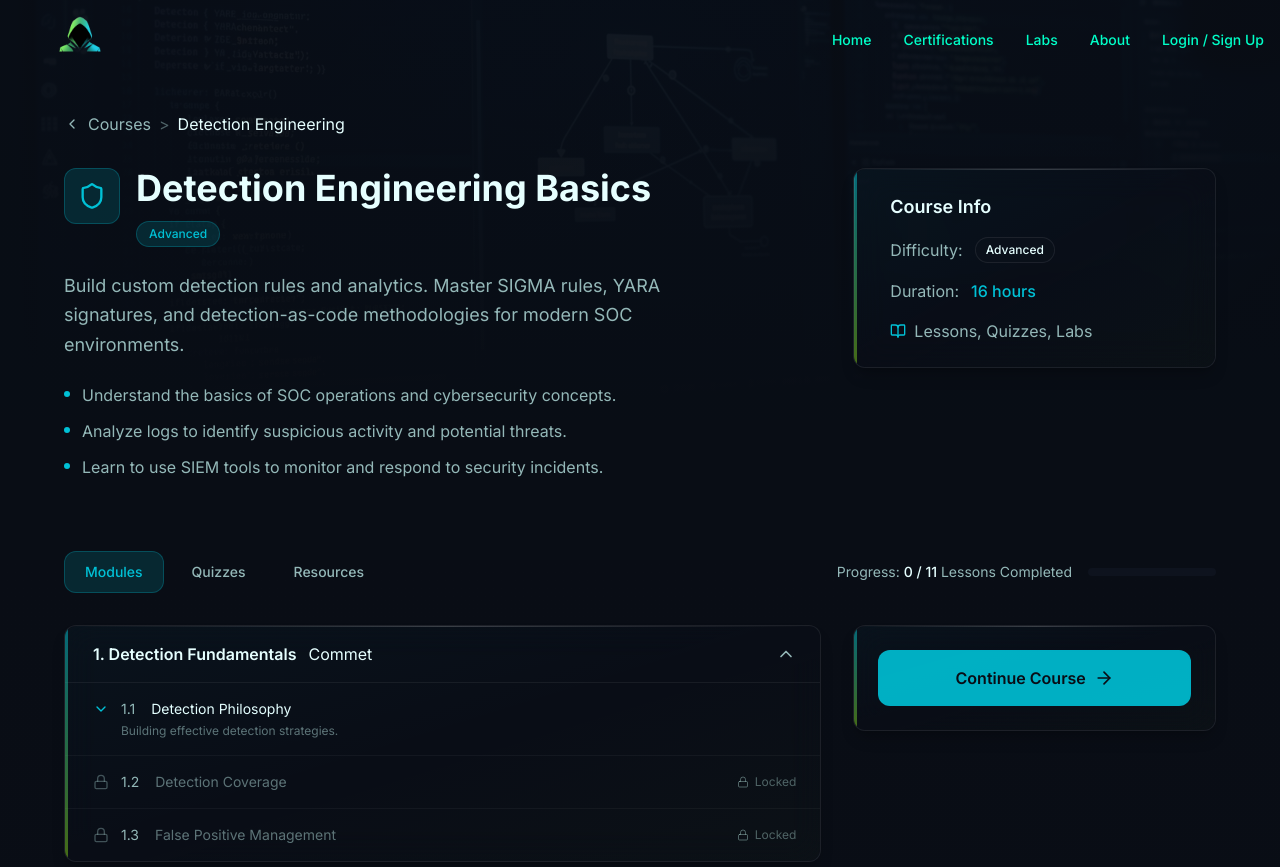
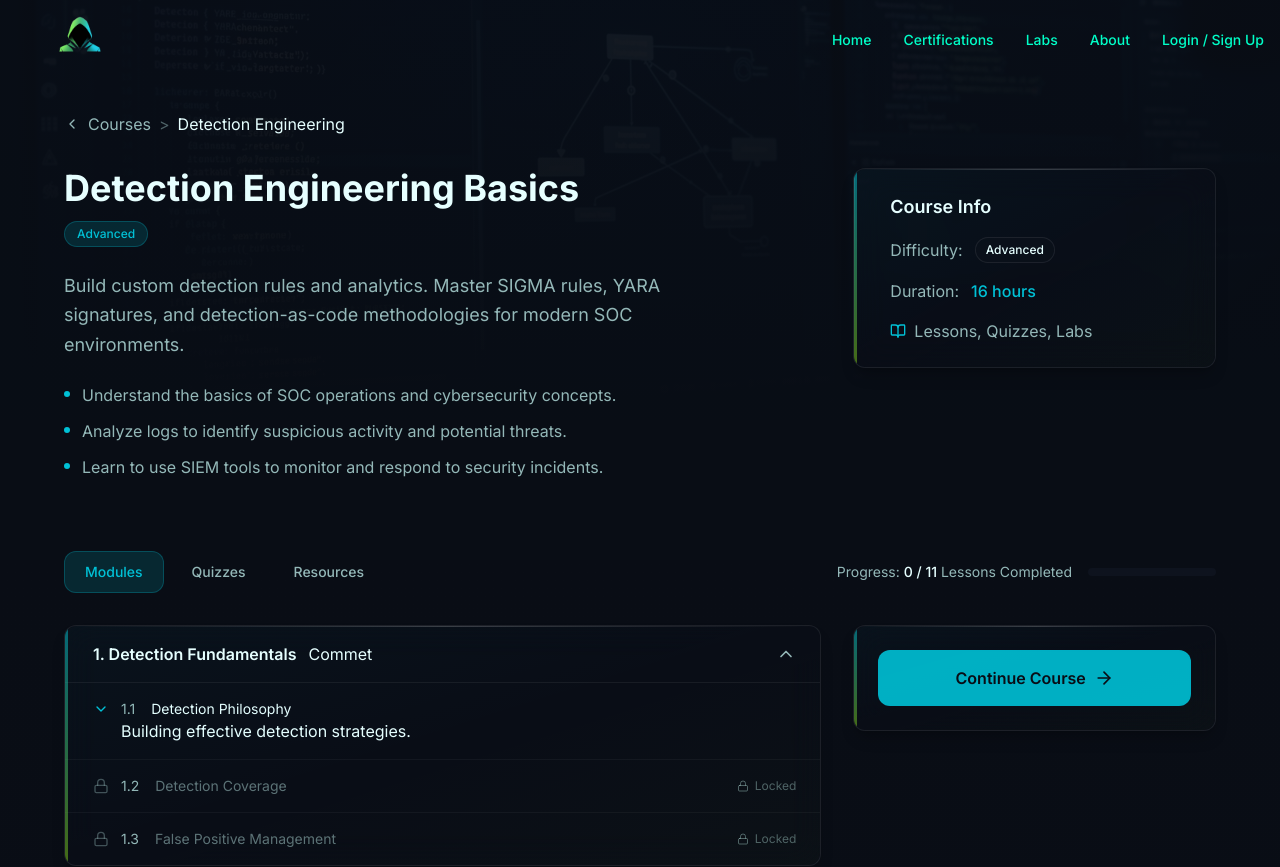
Before and after one commit to infosecdairies01/infosec-dairies-blue, a React (Vite) app: page /courses/detection-engineering in a window 1280 px wide. Shown: the top 867 px of the page. Built offline with nearby package versions, Linux system fonts and the light colour scheme; the HTML template or start-up script is replaced by a standard one.

Commit message:
Visual edit in Lovable
Edited UI in Lovable

```diff
--- a/src/pages/CourseDetail.tsx
+++ b/src/pages/CourseDetail.tsx
@@ -92,9 +92,7 @@ const CourseDetail = () => {
               <div className="lg:col-span-2 space-y-6">
                 {/* Title Row */}
                 <div className="flex items-start gap-4">
-                  <div className="w-14 h-14 rounded-xl bg-primary/15 border border-primary/25 flex items-center justify-center flex-shrink-0">
-                    <Shield className="w-7 h-7 text-primary" />
-                  </div>
+
                   <div>
                     <h1 className="text-3xl md:text-4xl font-bold text-foreground mb-3">
                       {course.title}
@@ -239,12 +237,9 @@ const CourseDetail = () => {
                                     <span className={`text-sm ${lesson.status === "locked" ? "text-muted-foreground/60" : "text-foreground"}`}>
                                       {lesson.title}
                                     </span>
-                                    {lesson.duration && <span className="text-xs text-muted-foreground/50 flex items-center gap-1">
-                                        <Clock className="w-3 h-3" />
-                                        {lesson.duration}
-                                      </span>}
+                                    {lesson.duration}
                                   </div>
-                                  {lesson.description && <p className="text-xs text-muted-foreground/60 mt-1 max-w-lg">{lesson.description}</p>}
+                                  {lesson.description}
                                 </div>
                               </div>
 
```
